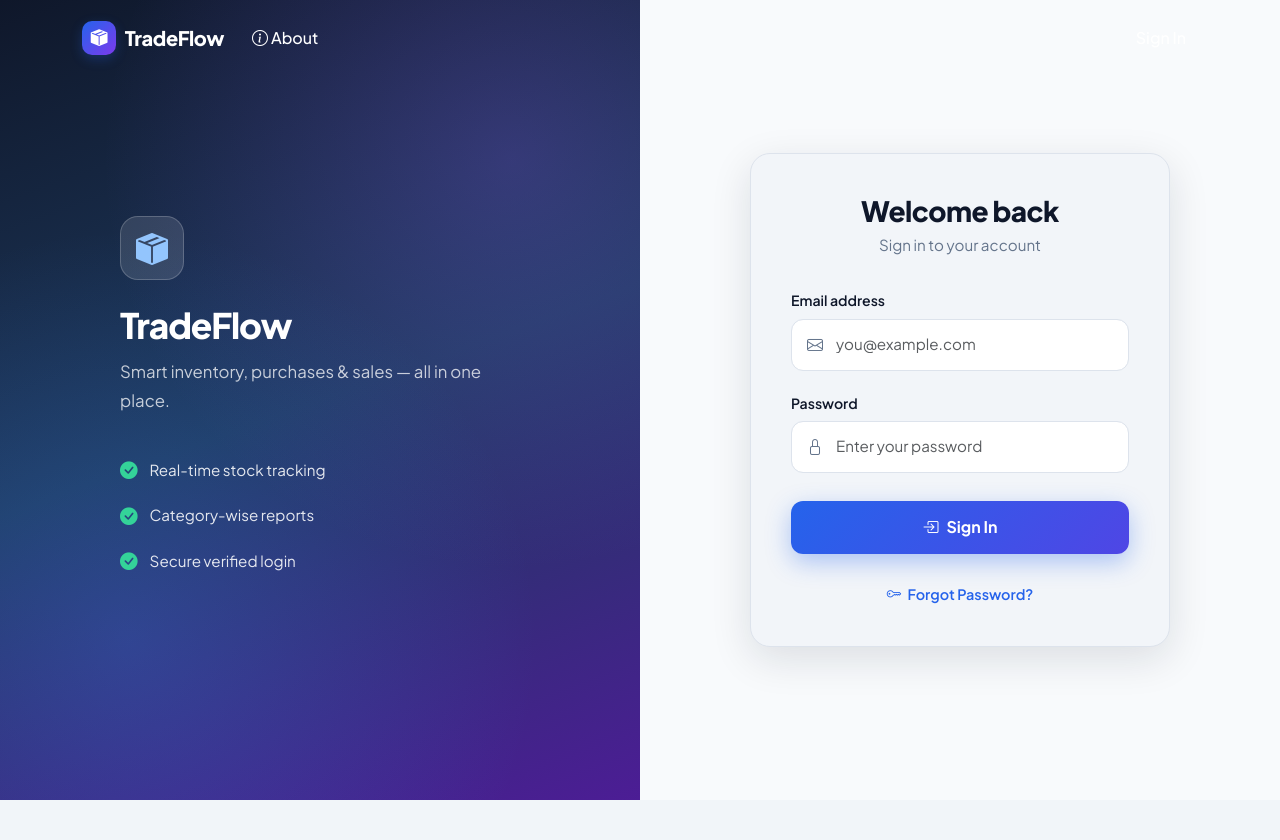
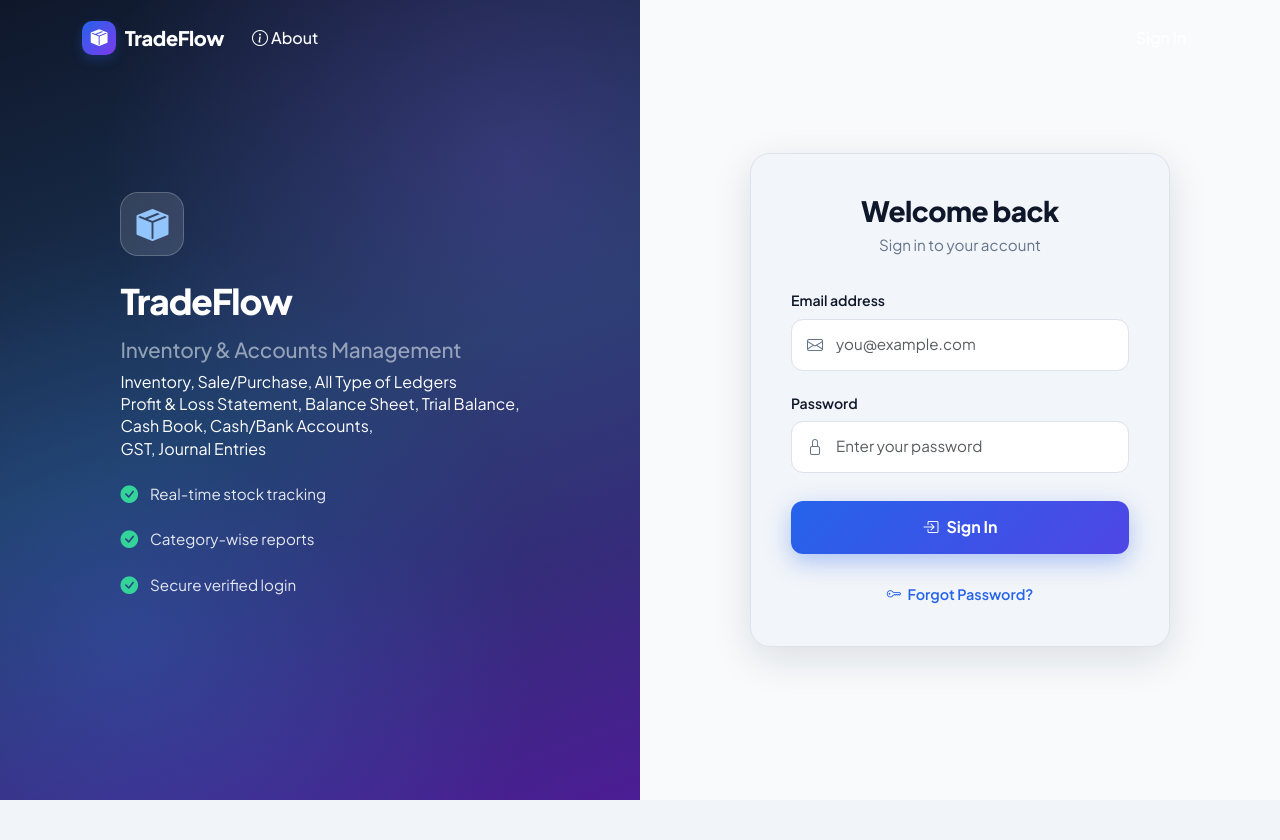
Before and after one commit to sabir1080/SalPurFlask1080, a Flask app: page /signin in a window 1280 px wide. Shown: the top 840 px of the page. Run offline with Flask 3, Linux system fonts and the light colour scheme; parts of the project's set-up code (start-up, migrations or seed data) failed here and were passed over; some libraries are stand-ins or nearby versions.

Commit message:
feat(signin): show app name and feature list on auth panel
Co-Authored-By: Claude Opus 4.8 <noreply@anthropic.com>

```diff
--- a/static/css/style.css
+++ b/static/css/style.css
@@ -368,6 +368,11 @@ body {
     line-height: 1.1;
 }
 
+.nh-detail {
+    margin-bottom: 1.4rem;
+    line-height: 0}
+
+
 .nh-title-welcome {
     display: block;
     font-size: clamp(0.95rem, 2vw, 1.15rem);
--- a/templates/signin.html
+++ b/templates/signin.html
@@ -14,8 +14,21 @@
             <div class="auth-logo">
                 <i class="bi bi-box-seam-fill"></i>
             </div>
-            <h1>{{ company_name }}</h1>
-            <p class="auth-tagline">Smart inventory, purchases &amp; sales — all in one place.</p>
+            <h1>{{ app_name }}</h1>
+            <p class="nh-title-sub">Inventory &amp; Accounts Management</p>
+            <p class="nh-detail">Inventory, Sale/Purchase, All Type of Ledgers</p>
+            <p class="nh-detail">Profit & Loss Statement, Balance Sheet, Trial Balance,</p>
+            <p class="nh-detail">Cash Book, Cash/Bank Accounts,</p>
+            <p class="nh-detail">GST, Journal Entries</p>
+
+            <!--<h1>{{ app_name }}</h1>
+            <p class="nh-title-sub">Inventory &amp; Accounts Management</p>
+            <p class="nh-detail">Inventory, Sale/Purchase, All Type of Ledgers</p>
+            <p class="nh-detail">Profit & Loss Statement, Balance Sheet, Trial Balance,</p>
+            <p class="nh-detail">Cash Book, Cash/Bank Accounts,</p>
+            <p class="nh-detail">GST, Journal Entries</p> -->
+
+
             <ul class="auth-benefits">
                 <li><i class="bi bi-check-circle-fill"></i> Real-time stock tracking</li>
                 <li><i class="bi bi-check-circle-fill"></i> Category-wise reports</li>
```
